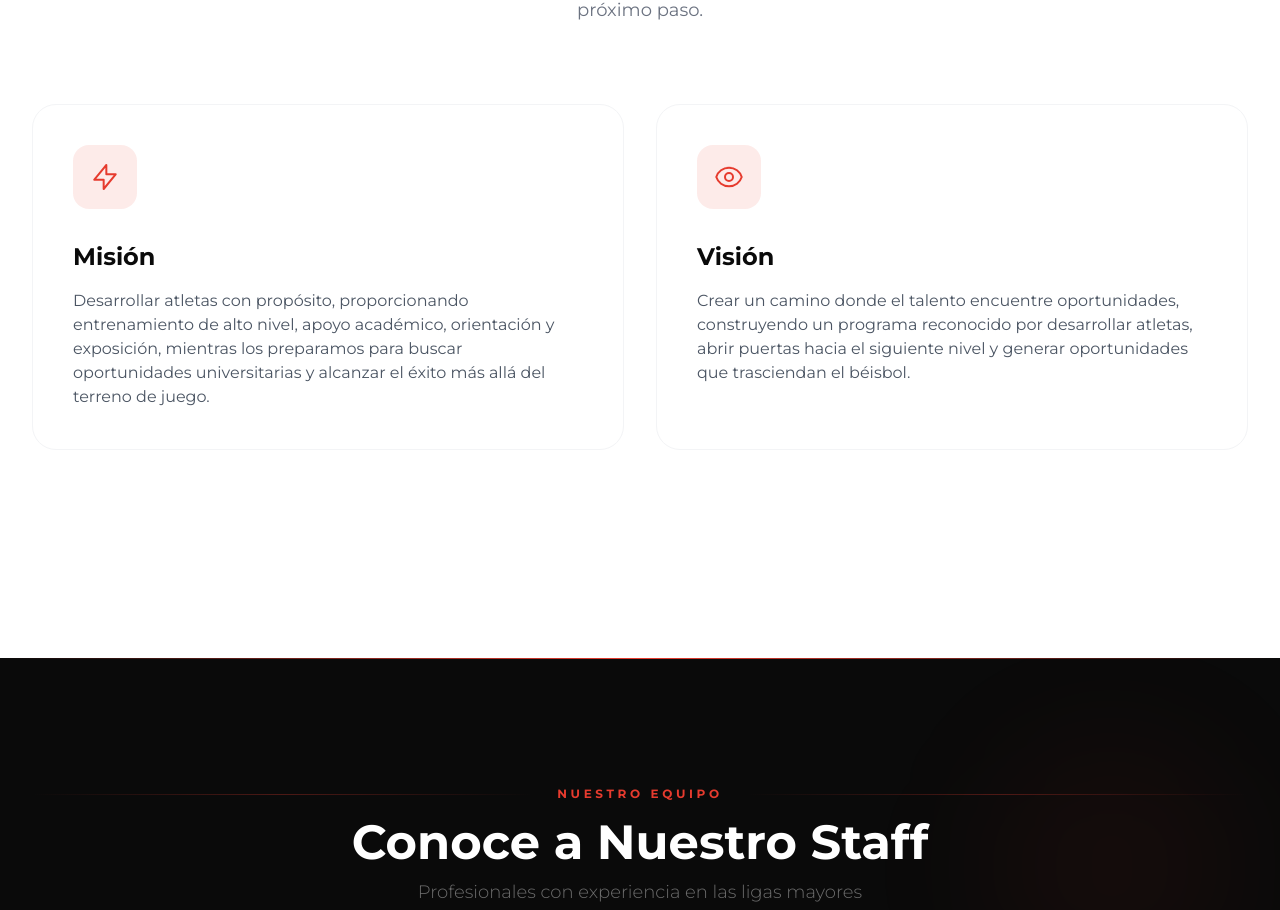
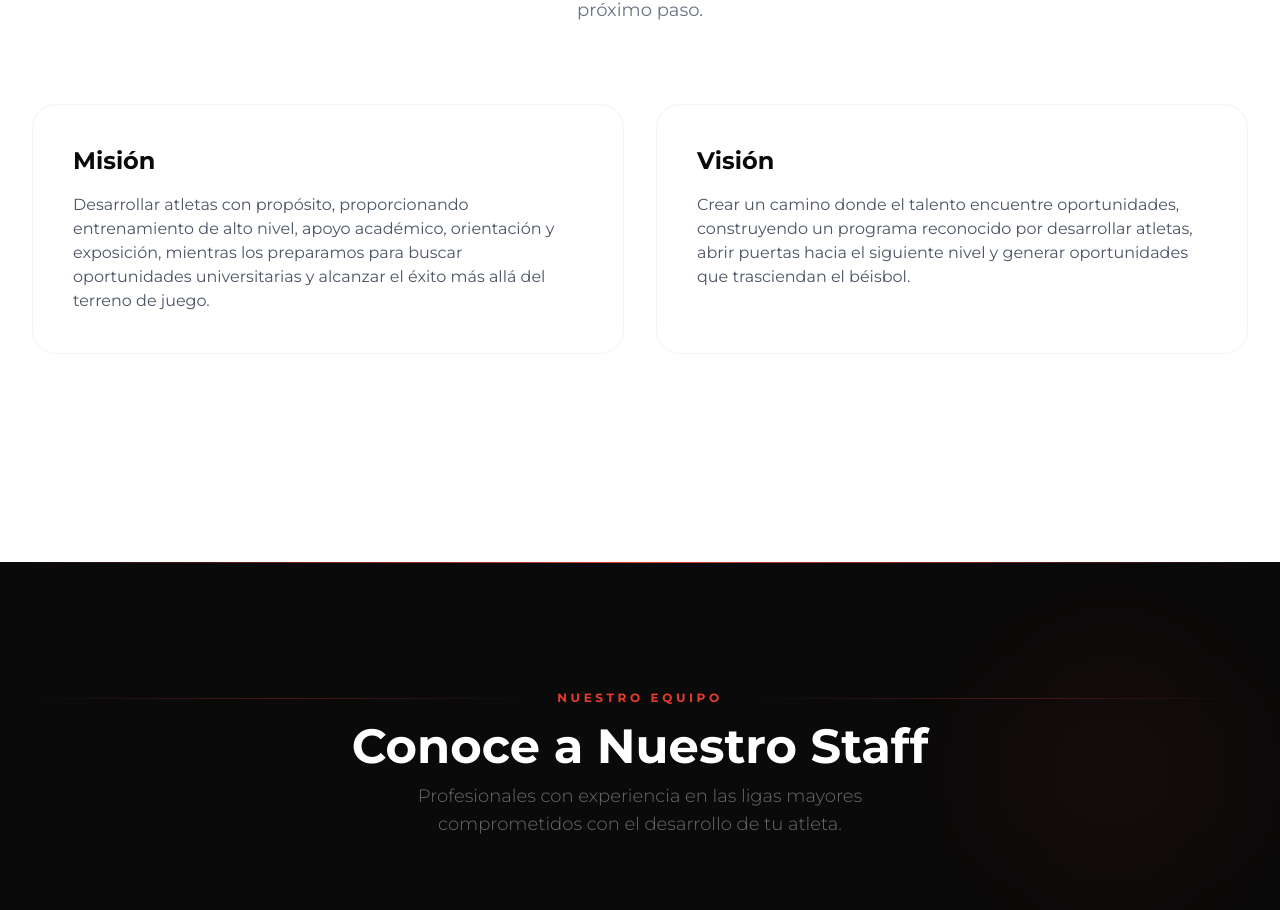
Before and after one commit to rfusco22/AB4-Landing-Page, a Next.js app: page / in a window 1280 px wide. Shown: the part 4152-5062 px from the top of the page. Built offline with nearby package versions, Linux system fonts and the light colour scheme.

Commit message:
Remove the lightning bolt and eye icons from Mission/Vision cards

```diff
--- a/app/page.tsx
+++ b/app/page.tsx
@@ -1069,9 +1069,6 @@ function About() {
             <AnimatedSection delay={0.1}>
               <div className="group h-full">
                 <div className="h-full p-6 sm:p-8 lg:p-10 rounded-2xl sm:rounded-3xl border border-gray-100 hover:border-brand-red/30 transition-all duration-500 hover-lift bg-white">
-                  <div className="w-12 h-12 sm:w-14 sm:h-14 lg:w-16 lg:h-16 rounded-xl sm:rounded-2xl bg-brand-red/10 flex items-center justify-center text-brand-red mb-5 sm:mb-6 lg:mb-8 group-hover:bg-brand-red group-hover:text-white transition-all duration-300">
-                    <svg className="w-6 h-6 sm:w-7 sm:h-7 lg:w-8 lg:h-8" fill="none" viewBox="0 0 24 24" stroke="currentColor"><path strokeLinecap="round" strokeLinejoin="round" strokeWidth={1.5} d="M13 10V3L4 14h7v7l9-11h-7z" /></svg>
-                  </div>
                   <h3 className="text-xl sm:text-2xl font-bold text-brand-black mb-3 sm:mb-4">{c.missionTitle}</h3>
                   <p className="text-sm sm:text-base text-gray-600 leading-relaxed">{c.missionText}</p>
                 </div>
@@ -1080,9 +1077,6 @@ function About() {
             <AnimatedSection delay={0.2}>
               <div className="group h-full">
                 <div className="h-full p-6 sm:p-8 lg:p-10 rounded-2xl sm:rounded-3xl border border-gray-100 hover:border-brand-red/30 transition-all duration-500 hover-lift bg-white">
-                  <div className="w-12 h-12 sm:w-14 sm:h-14 lg:w-16 lg:h-16 rounded-xl sm:rounded-2xl bg-brand-red/10 flex items-center justify-center text-brand-red mb-5 sm:mb-6 lg:mb-8 group-hover:bg-brand-red group-hover:text-white transition-all duration-300">
-                    <svg className="w-6 h-6 sm:w-7 sm:h-7 lg:w-8 lg:h-8" fill="none" viewBox="0 0 24 24" stroke="currentColor"><path strokeLinecap="round" strokeLinejoin="round" strokeWidth={1.5} d="M15 12a3 3 0 11-6 0 3 3 0 016 0z" /><path strokeLinecap="round" strokeLinejoin="round" strokeWidth={1.5} d="M2.458 12C3.732 7.943 7.523 5 12 5c4.478 0 8.268 2.943 9.542 7-1.274 4.057-5.064 7-9.542 7-4.477 0-8.268-2.943-9.542-7z" /></svg>
-                  </div>
                   <h3 className="text-xl sm:text-2xl font-bold text-brand-black mb-3 sm:mb-4">{c.visionTitle}</h3>
                   <p className="text-sm sm:text-base text-gray-600 leading-relaxed">{c.visionText}</p>
                 </div>
```
